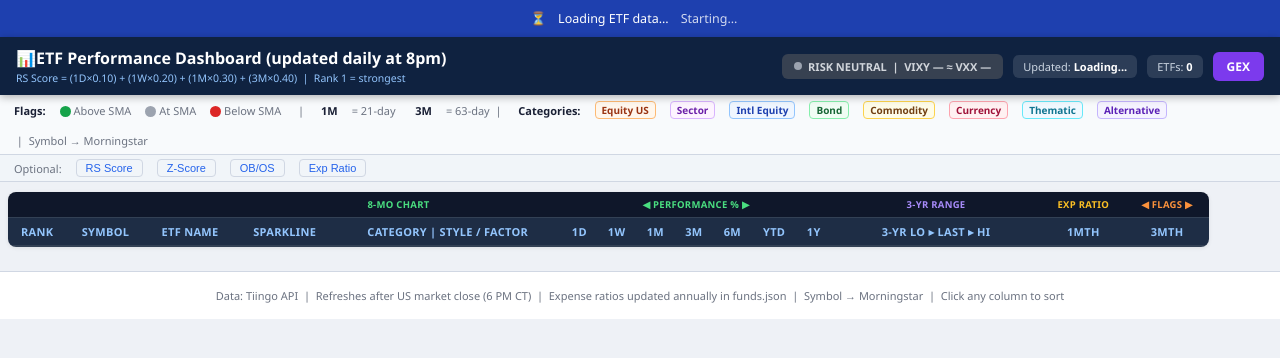
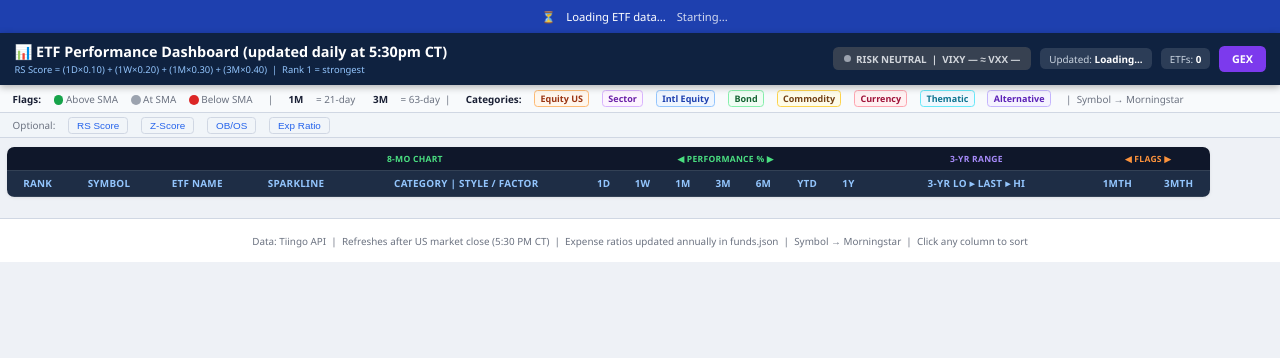
Before and after one commit to Jamesm2009/ETF-Dashboard, a Flask app: page / in a window 1280 px wide. Shown: the top 358 px of the page. Run offline with Flask 3, Linux system fonts and the light colour scheme; lists and menus that the app fills with data are empty.

Commit message:
Update index.html

```diff
--- a/templates/index.html
+++ b/templates/index.html
@@ -50,9 +49,8 @@
 }
 
 * { box-sizing: border-box; margin: 0; padding: 0; }
-body { background: var(--bg); color: var(--text); font-family: 'Segoe UI', system-ui, sans-serif; font-size: 13px; }
+body { background: var(--bg); color: var(--text); font-family: 'Segoe UI', system-ui, sans-serif; font-size: 13px; zoom: 0.9; }
 
-/* ── Header ── */
 header {
   background: var(--header);
   color: #fff;
@@ -75,10 +73,8 @@ header {
 .rdot-green { background: #4ade80; }
 .rdot-red   { background: #f87171; }
 .rdot-grey  { background: #9ca3af; }
-.btn-refresh { background: #2563eb; color: #fff; border: none; border-radius: 6px; padding: 6px 14px; font-size: 12px; font-weight: 600; cursor: pointer; text-decoration: none; display: inline-block; }
-.btn-refresh:hover { background: #1d4ed8; }
+.btn-link { border: none; border-radius: 6px; padding: 6px 14px; font-size: 12px; font-weight: 600; cursor: pointer; text-decoration: none; display: inline-block; color: #fff; }
 
-/* ── Legend ── */
 .legend {
   background: #f8fafc; border-bottom: 1px solid var(--border);
   padding: 6px 14px; display: flex; gap: 14px; align-items: center; flex-wrap: wrap;
@@ -216,7 +207,7 @@ footer { text-align: center; padding: 16px; color: var(--muted); font-size: 11px
 
 <header>
   <div class="h-left">
-    <h1>📊ETF Performance Dashboard  (updated daily at 8pm)</h1>
+    <h1>📊 ETF Performance Dashboard (updated daily at 5:30pm CT)</h1>
     <div class="formula">RS Score = (1D×0.10) + (1W×0.20) + (1M×0.30) + (3M×0.40) &nbsp;|&nbsp; Rank 1 = strongest</div>
   </div>
   <div class="h-right">
@@ -229,7 +220,7 @@ footer { text-align: center; padding: 16px; color: var(--muted); font-size: 11px
     {% endif %}
     <div class="badge">Updated: <b>{{ last_updated }}</b></div>
     <div class="badge">ETFs: <b>{{ funds|length }}</b></div>
-    <a class="btn-refresh" href="https://gex-vizualizer.vercel.app/" target="_blank" style="background:#7c3aed;">GEX</a>
+    <a class="btn-link" href="https://gex-vizualizer.vercel.app/" target="_blank" style="background:#7c3aed;">GEX</a>
   </div>
 </header>
 
@@ -256,7 +247,7 @@ footer { text-align: center; padding: 16px; color: var(--muted); font-size: 11px
   <button onclick="toggleCol('rs-col')">RS Score</button>
   <button onclick="toggleCol('zsc-col')">Z-Score</button>
   <button onclick="toggleCol('obos-col')">OB/OS</button>
-  <button onclick="toggleCol('ttm-col')">Exp Ratio</button>
+  <button onclick="toggleCol('exp-col')">Exp Ratio</button>
 </div>
 
 <div class="table-wrap">
@@ -267,7 +258,7 @@ footer { text-align: center; padding: 16px; color: var(--muted); font-size: 11px
       <th class="gh gh-perf" colspan="2">8-Mo Chart</th>
       <th class="gh gh-perf" colspan="7">◀ Performance % ▶</th>
       <th class="gh gh-bar"  colspan="1">3-Yr Range</th>
-      <th class="gh gh-ind"  colspan="1">Exp Ratio</th>
+      <th class="gh gh-ind col-hidden exp-col"  colspan="1">Exp Ratio</th>
       <th class="gh gh-ind col-hidden rs-col"   colspan="1">RS Score</th>
       <th class="gh gh-ind col-hidden zsc-col"  colspan="1">Z-Score</th>
       <th class="gh gh-ind col-hidden obos-col" colspan="1">OB/OS</th>
@@ -287,7 +278,7 @@ footer { text-align: center; padding: 16px; color: var(--muted); font-size: 11px
       <th onclick="sortTable(10)" data-col="10">YTD</th>
       <th onclick="sortTable(11)" data-col="11">1Y</th>
       <th onclick="sortTable(12)" data-col="12" style="min-width:160px">3-Yr Lo ▸ Last ▸ Hi</th>
-      <th onclick="sortTable(13)" data-col="13" class="col-hidden ttm-col">Exp %</th>
+      <th onclick="sortTable(13)" data-col="13" class="col-hidden exp-col">Exp %</th>
       <th onclick="sortTable(14)" data-col="14" class="col-hidden rs-col">RS Score</th>
       <th onclick="sortTable(15)" data-col="15" class="col-hidden zsc-col">Z-Score</th>
       <th onclick="sortTable(16)" data-col="16" class="col-hidden obos-col">OB / OS</th>
@@ -345,8 +334,8 @@ footer { text-align: center; padding: 16px; color: var(--muted); font-size: 11px
       {% else %}<span class="na">—</span>{% endif %}
     </td>
 
-    <!-- Expense ratio -->
-    <td class="exp num">
+    <!-- Expense ratio (hidden by default) -->
+    <td class="exp num col-hidden exp-col">
       {% if f.exp_ratio is not none %}{{ '%.2f'|format(f.exp_ratio) }}%{% else %}<span style="color:var(--muted)">—</span>{% endif %}
     </td>
 
@@ -374,7 +363,7 @@ footer { text-align: center; padding: 16px; color: var(--muted); font-size: 11px
 </div>
 
 <footer>
-  Data: Tiingo API &nbsp;|&nbsp; Refreshes after US market close (6 PM CT) &nbsp;|&nbsp;
+  Data: Tiingo API &nbsp;|&nbsp; Refreshes after US market close (5:30 PM CT) &nbsp;|&nbsp;
   Expense ratios updated annually in funds.json &nbsp;|&nbsp; Symbol → Morningstar &nbsp;|&nbsp; Click any column to sort
 </footer>
 
```
Also changed, not shown: other parts of templates/index.html (+11 -19 lines).
